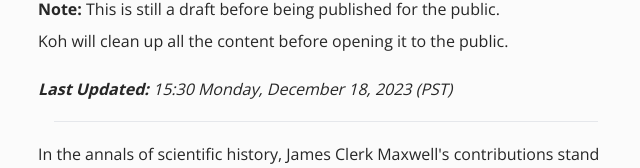
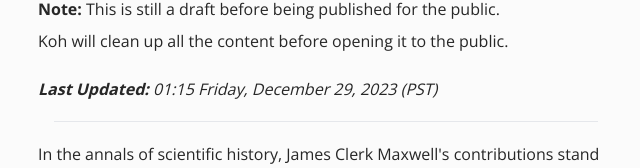
Before and after one commit to wandell/maxwell-color-experiment, a Next.js app: page / in a window 1280 px wide. Shown: the part 224-392 px from the top of the page, without its empty margins (314-954 px from the left). Built offline with nearby package versions, Linux system fonts and the light colour scheme; a web font is replaced by a local one.

Commit message:
Update date and fix compile errors

```diff
--- a/src/app/debug-new/page.tsx
+++ b/src/app/debug-new/page.tsx
@@ -113,5 +113,7 @@ export default function Home() {
     };
   };
 
-  return <MaxwellApparatusWrapper p1={650} p2={550} p3={460} />;
+  return (
+    <MaxwellApparatusWrapper p1={650} p2={550} p3={460} isLocked={false} />
+  );
 }
--- a/src/app/helper/experiment-colors.tsx
+++ /dev/null
@@ -1,260 +0,0 @@
-// A table of the frequencies that Maxwell used
-// %% The Judd wavelength estimates.
-// Taken from Isetfundamentals maxwellMatch.m
-
-// Made a few adjustments the the figures for this simulation
-// Color	Original	Subtracted 5	Rounded
-// 20	    663.2   	653.2       	655
-// 24	    630.2   	620.2       	620
-// 28	    606.4   	596.4       	595
-// 32	    583.1   	573.1       	575
-// 36	    562.5   	552.5       	555
-// 40	    544.9   	534.9       	535
-// 44	    528.1   	518.1       	520
-// 48	    508.6   	498.6       	500
-// 52	    499.7   	489.7       	490
-// 56	    486.4   	476.4       	475
-// 60	    475.1   	465.1       	465
-// 64	    465.9   	455.9       	455
-// 68	    456.9   	446.9       	445
-// 72	    449.4   	439.4       	440
-// 76	    441.2   	431.2       	430
-// 80	    434.2   	424.2       	425
-
-import { ColorData } from "../interfaces/color-interface";
-import { ColorRowData } from "../interfaces/color-row-interface";
-
-// These are the inidivual colors
-
-const colorWhite: ColorData = {
-  name: "Base Colors",
-  nm: 650,
-  rgbColor: [255, 255, 255],
-  weight: 0,
-};
-
-const color20: ColorData = {
-  name: "Red",
-  nm: 650,
-  rgbColor: [194, 0, 0],
-  weight: 0,
-};
-
-const color24: ColorData = {
-  name: "Scarlet",
-  nm: 620,
-  rgbColor: [255, 0, 0],
-  weight: 0,
-};
-
-const color28: ColorData = {
-  name: "Orange",
-  nm: 595,
-  rgbColor: [255, 138, 0],
-  weight: 0,
-};
-
-const color32: ColorData = {
-  name: "Yellow",
-  nm: 575,
-  rgbColor: [255, 230, 0],
-  weight: 0,
-};
-
-const color36: ColorData = {
-  name: "Yellow-Green",
-  nm: 555,
-  rgbColor: [181, 255, 0],
-  weight: 0,
-};
-
-const color40: ColorData = {
-  name: "Green",
-  nm: 535,
-  rgbColor: [0, 255, 0],
-  weight: 0,
-};
-
-const color44: ColorData = {
-  name: "Green",
-  nm: 520,
-  rgbColor: [0, 255, 0],
-  weight: 0,
-};
-const color48: ColorData = {
-  name: "Bluish Green",
-  nm: 500,
-  rgbColor: [0, 240, 104],
-  weight: 0,
-};
-
-const color52: ColorData = {
-  name: "Blue-green",
-  nm: 490,
-  rgbColor: [0, 209, 164],
-  weight: 0,
-};
-
-const color56: ColorData = {
-  name: "Greenish blue",
-  nm: 475,
-  rgbColor: [0, 155, 255],
-  weight: 0,
-};
-
-const color60: ColorData = {
-  name: "Blue",
-  nm: 465,
-  rgbColor: [0, 91, 255],
-  weight: 0,
-};
-
-const color64: ColorData = {
-  name: "Blue",
-  nm: 455,
-  rgbColor: [1, 0, 255],
-  weight: 0,
-};
-
-const color68: ColorData = {
-  name: "Blue",
-  nm: 445,
-  rgbColor: [100, 0, 255],
-  weight: 0,
-};
-
-const color72: ColorData = {
-  name: "Indigo",
-  nm: 440,
-  rgbColor: [114, 0, 255],
-  weight: 0,
-};
-
-const color76: ColorData = {
-  name: "Indigo",
-  nm: 430,
-  rgbColor: [119, 0, 255],
-  weight: 0,
-};
-
-const color80: ColorData = {
-  name: "Indigo",
-  nm: 425,
-  rgbColor: [116, 0, 255],
-  weight: 0,
-};
-
-// These are the set up of the colors
-
-// The 3 base colors
-const round0: ColorRowData = {
-  base: colorWhite,
-  slit1: color24,
-  slit2: color44,
-  slit3: color68,
-};
-
-// Changing the Blue Wavelength
-const round1: ColorRowData = {
-  base: color80,
-  slit1: color24,
-  slit2: color44,
-  slit3: color80,
-};
-
-const round2: ColorRowData = {
-  base: color72,
-  slit1: color24,
-  slit2: color44,
-  slit3: color72,
-};
-
-const round3: ColorRowData = {
-  base: color64,
-  slit1: color24,
-  slit2: color44,
-  slit3: color64,
-};
-
-const round4: ColorRowData = {
-  base: color60,
-  slit1: color24,
-  slit2: color44,
-  slit3: color60,
-};
-
-const round5: ColorRowData = {
-  base: color56,
-  slit1: color24,
-  slit2: color44,
-  slit3: color56,
-};
-
-// Changing the Green Wavelength
-
-const round6: ColorRowData = {
-  base: color52,
-  slit1: color24,
-  slit2: color52,
-  slit3: color68,
-};
-
-const round7: ColorRowData = {
-  base: color48,
-  slit1: color24,
-  slit2: color48,
-  slit3: color68,
-};
-
-const round8: ColorRowData = {
-  base: color40,
-  slit1: color24,
-  slit2: color40,
-  slit3: color68,
-};
-
-const round9: ColorRowData = {
-  base: color36,
-  slit1: color24,
-  slit2: color36,
-  slit3: color68,
-};
-
-// Changing the Red Wavelengths
-const round10: ColorRowData = {
-  base: color32,
-  slit1: color32,
-  slit2: color44,
-  slit3: color68,
-};
-
-const round11: ColorRowData = {
-  base: color28,
-  slit1: color28,
-  slit2: color44,
-  slit3: color68,
-};
-const round12: ColorRowData = {
-  base: color20,
-  slit1: color20,
-  slit2: color44,
-  slit3: color68,
-};
-
-export default function experimentColors(): ColorRowData[] {
-  return [
-    round0,
-    round1,
-    round2,
-    round3,
-    round4,
-    round5,
-    round6,
-    round7,
-    round8,
-    round9,
-    round10,
-    round11,
-    round12,
-  ];
-}
--- a/src/app/page.tsx
+++ b/src/app/page.tsx
@@ -11,7 +11,6 @@ import { biorhyme, inter } from "./fonts";
 import MatchingTable from "./components/MatchingTable";
 import { ColorRowData } from "./interfaces/color-row-interface";
 import { ColorData } from "./interfaces/color-interface";
-import experimentColors from "./helper/experiment-colors";
 import experimentColorsMaxwellResults from "./helper/experiment-colors-maxwell-results";
 import MaxwellApparatusWrapper from "./components/MaxwellApparatusWrapper";
 import { nmToRGB } from "./helper/color-conversion";
@@ -64,7 +63,7 @@ export default function Home() {
         </p>
         <p className="max-w-prose leading-loose mb-4">
           <i>
-            <b>Last Updated:</b> 15:30 Monday, December 18, 2023 (PST)
+            <b>Last Updated:</b> 01:15 Friday, December 29, 2023 (PST)
           </i>
         </p>
 
```
